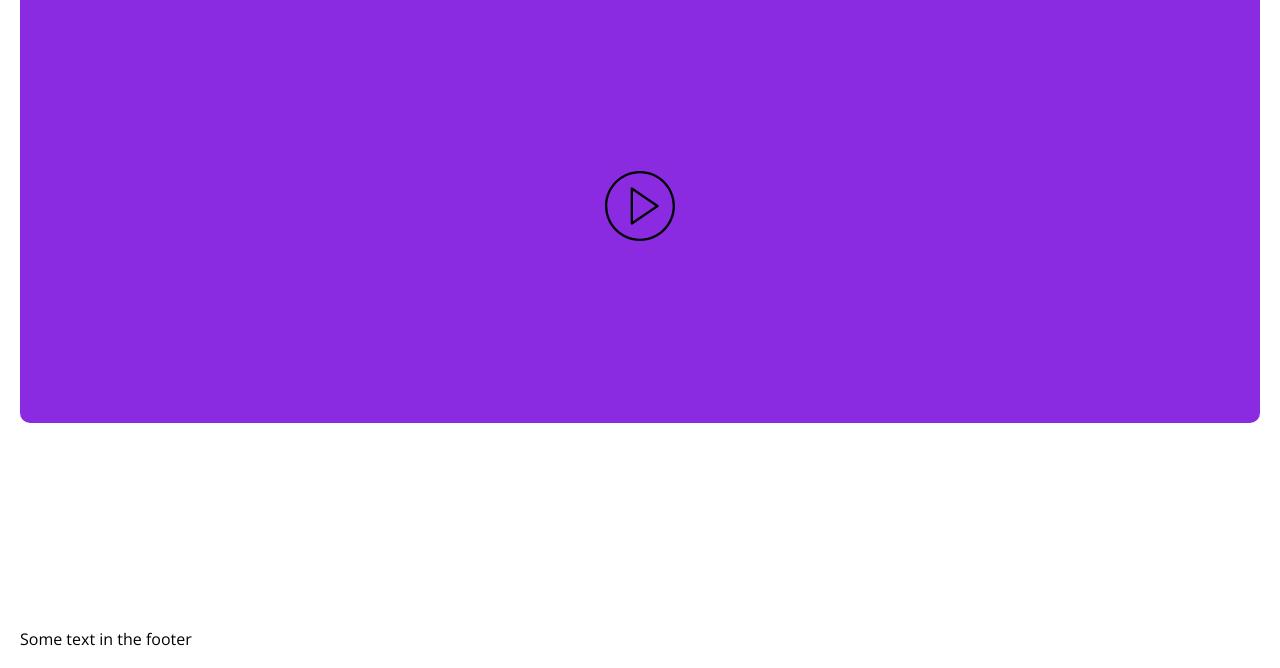
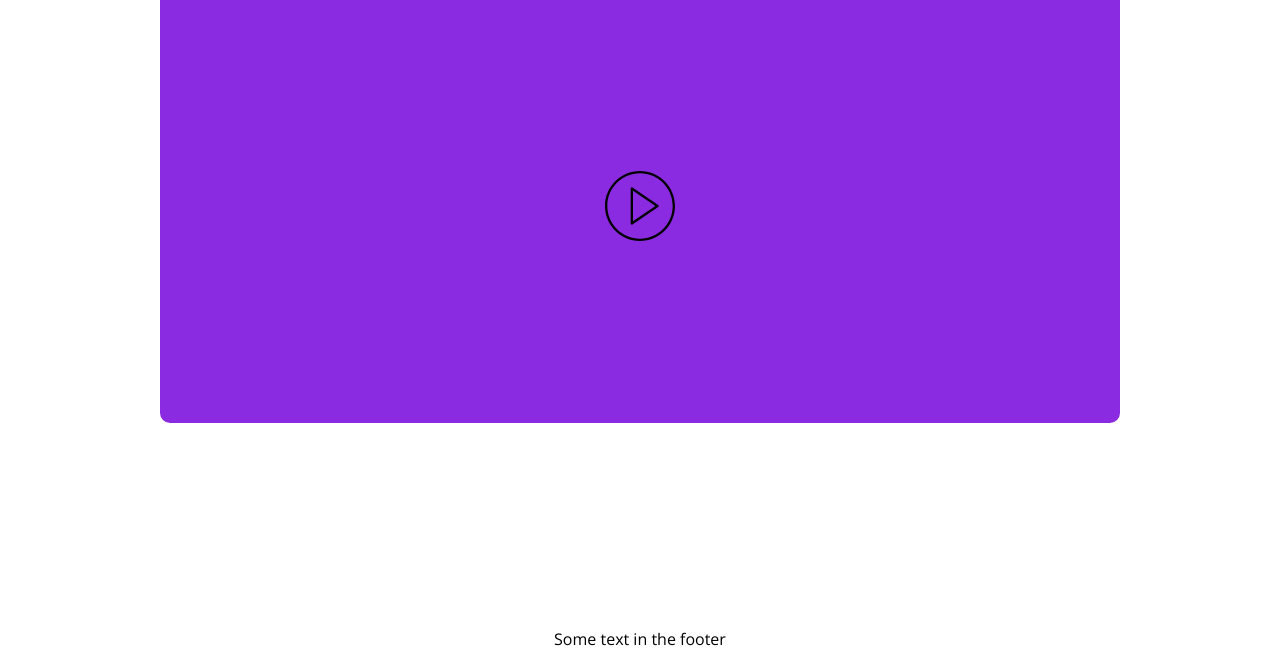
Before and after one commit to glepka/test.mesh, a plain HTML site: page index.html in a window 1280 px wide. Shown: the part 132-800 px from the top of the page. Drawn offline with nearby package versions, Linux system fonts and the light colour scheme.

Commit message:
add footer text placement

```diff
--- a/index.css
+++ b/index.css
@@ -27,6 +27,9 @@
   height: 100%;
   flex-direction: column;
   padding: 0 20px;
+  width: 100%;
+  max-width: 1000px;
+  margin: 0 auto;
 }
 
 .nav {
@@ -123,6 +126,7 @@
 .content__fake-video {
   height: 70%;
   width: 100%;
+  max-width: 1000px;
   position: relative;
   display: flex;
   align-items: center;
@@ -246,3 +250,9 @@
     background-color: transparent;
   }
 }
+
+@media screen and (min-width: 1000px) {
+  .footer {
+    justify-content: center;
+  }
+}
```
